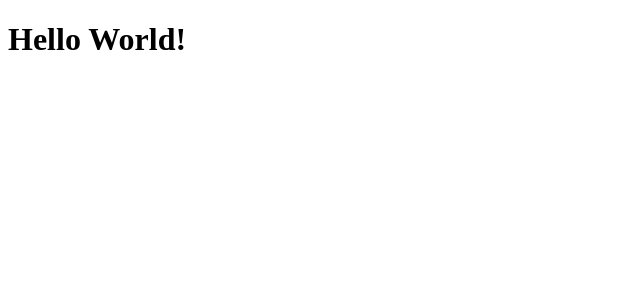
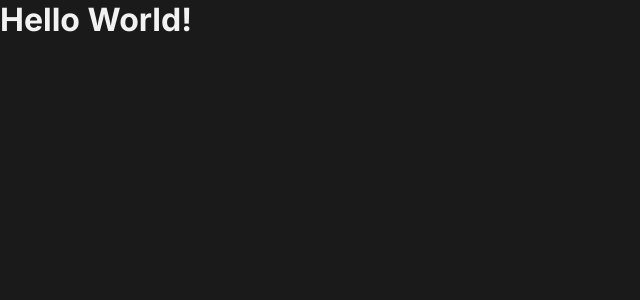
Before and after one commit to WD-GabrielKenji/Ignite-ToDo, a React (Vite) app: page / in a window 1280 px wide. Shown: the top 300 px of the page, without its empty margins (0-640 px from the left). Built offline with nearby package versions, Linux system fonts and the light colour scheme.

Commit message:
:lipstick: feat: Estilos globais | Temas | Fontes

```diff
--- a/index.html
+++ b/index.html
@@ -2,7 +2,10 @@
 <html lang="en">
   <head>
     <meta charset="UTF-8" />
+    <link rel="preconnect" href="https://fonts.googleapis.com">
+    <link rel="preconnect" href="https://fonts.gstatic.com" crossorigin>
     <meta name="viewport" content="width=device-width, initial-scale=1.0" />
+    <link href="https://fonts.googleapis.com/css2?family=Inter:wght@400;700&display=swap" rel="stylesheet">
 
     <title>ToDo</title>
   </head>
--- a/src/Components/main.tsx
+++ b/src/Components/main.tsx
@@ -1,6 +1,8 @@
 import React from 'react'
 import ReactDOM from 'react-dom/client'
 import { App } from './App'
+
+import '../styles/global.css'
 
 ReactDOM.createRoot(document.getElementById('root') as HTMLElement).render(
   <React.StrictMode>
--- /dev/null
+++ b/src/styles/global.css
@@ -0,0 +1,33 @@
+* {
+  margin: 0;
+  padding: 0;
+  box-sizing: border-box;
+  font-family: "Inter", sans-serif;
+}
+
+:root {
+  --gray-100: #f2f2f2;
+  --gray-200: #d9d9d9;
+  --gray-300: #808080;
+  --gray-400: #333333;
+  --gray-500: #262626;
+  --gray-600: #1a1a1a;
+  --gray-700: #0d0d0d;
+
+  --purple: #8284fa;
+  --purple-dark: #5e60ce;
+  --blue: #4ea8de;
+  --blue-dark: #1e6f9f;
+  --danger: #e25858;
+}
+
+body {
+  min-height: 100vh;
+  background: var(--gray-600);
+  color: var(--gray-100);
+  -webkit-font-smoothing: antialiased;
+}
+
+button {
+  cursor: pointer;
+}
```
